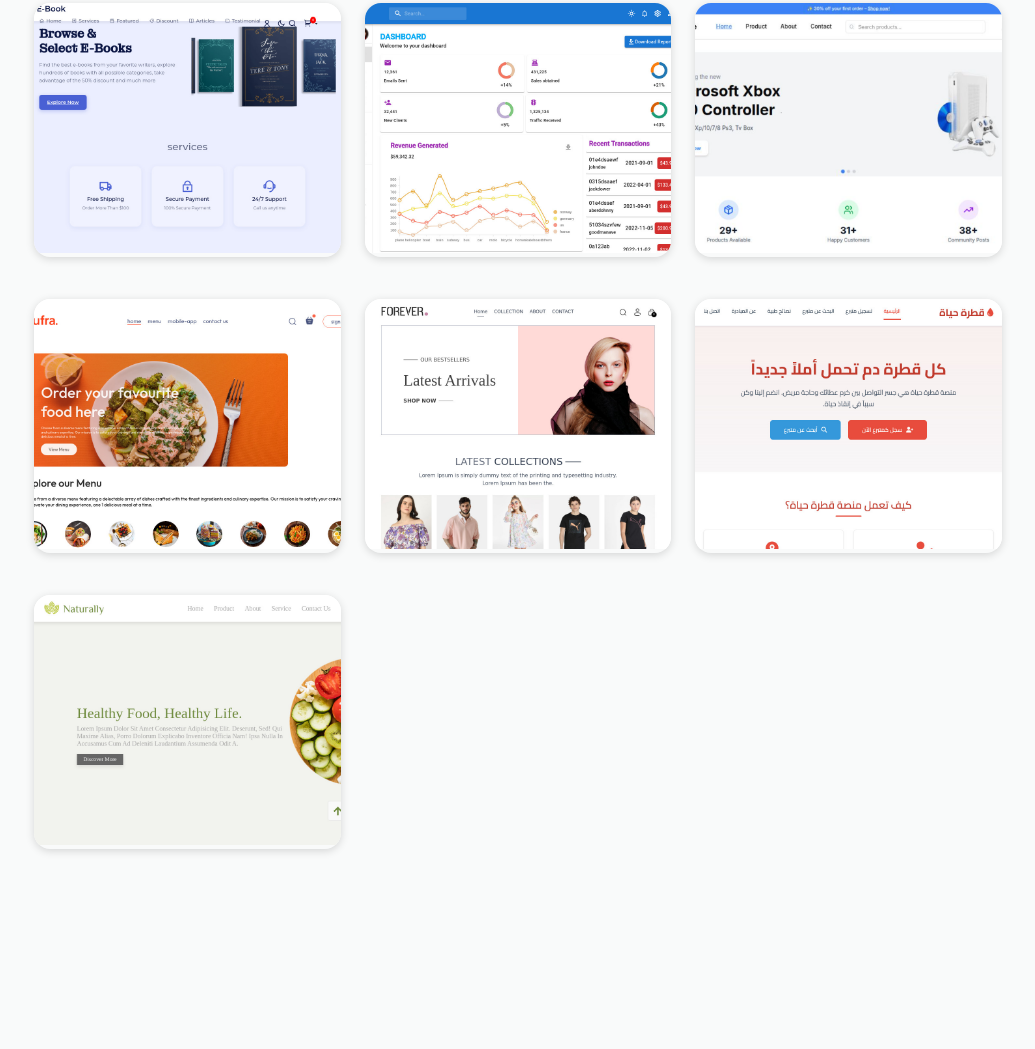
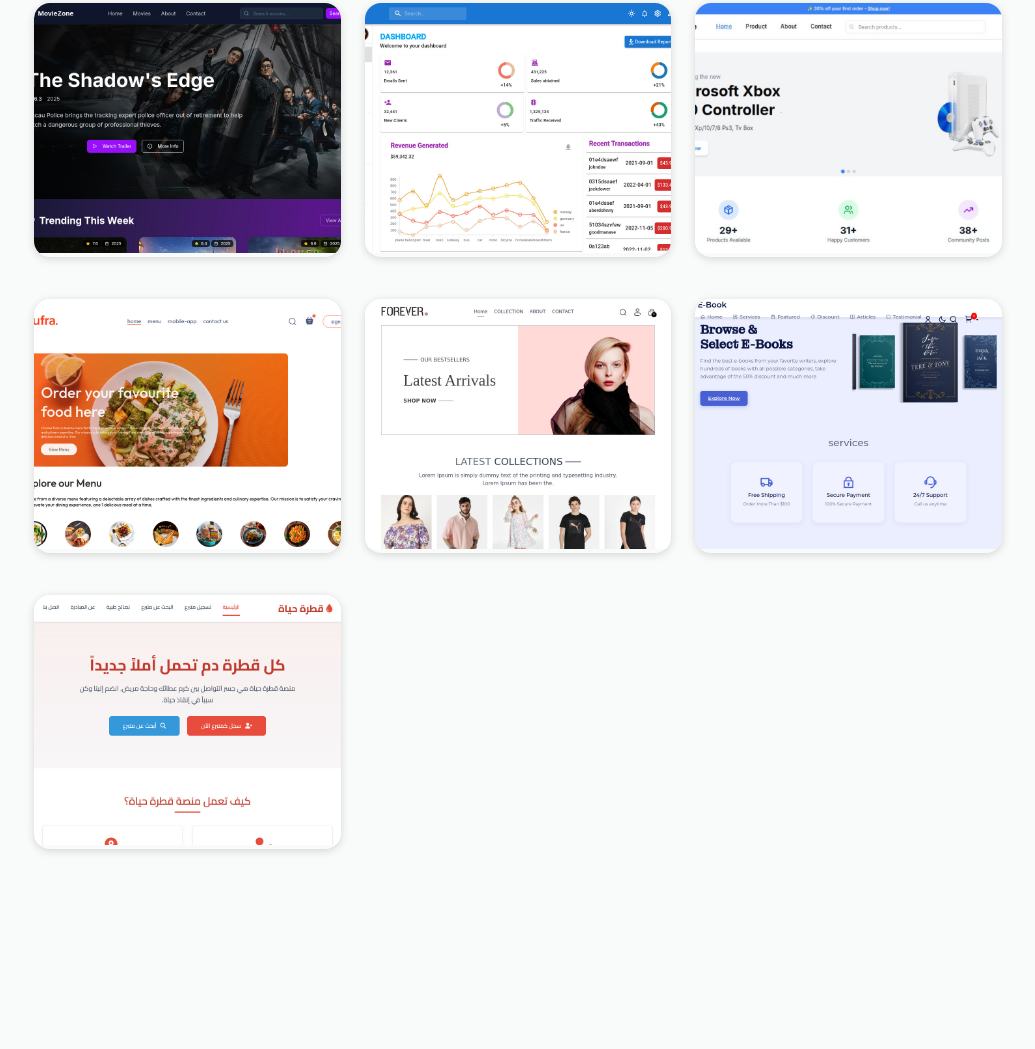
Before and after one commit to sarayoutest/portfolio-sara, a plain HTML site: page index.html in a window 1280 px wide. Shown: the part 2399-3448 px from the top of the page, without its empty margins (122-1157 px from the left). Drawn offline with nearby package versions, Linux system fonts and the light colour scheme.

Commit message:
index.html

```diff
--- a/index.html
+++ b/index.html
@@ -162,11 +162,11 @@
             <h2 class="section__title">Recent Projects</h2>
             <div class="projects__container container grid">
                 <article class="projects__card">
-                    <img src="assets/images/sarayoutest-github-io-1024x768desktop-4fa19c.jpg" alt="online-shopping-book" class="projects__img">
+                    <img src="assets/images/15.jpg" alt="MovieZone" class="projects__img">
                     <div class="projects__modal">
                         <span class="projects__subtitle">Web Development</span>
-                        <h2 class="projects__title">online-shopping-book</h2>
-                        <a href="https://sarayoutest.github.io/online-shopping-book/" target="_blank" class="projects__button button--flex">
+                        <h2 class="projects__title">MovieZone</h2>
+                        <a href="https://movie-zone-two-rho.vercel.app/" target="_blank" class="projects__button button--flex">
                             View Demo <i class="fas fa-external-link-alt button__icon"></i>
                         </a>
                     </div>
@@ -214,6 +214,16 @@
                     </div>
                 </article>
 
+               <article class="projects__card">
+                    <img src="assets/images/sarayoutest-github-io-1024x768desktop-4fa19c.jpg" alt="online-shopping-book" class="projects__img">
+                    <div class="projects__modal">
+                        <span class="projects__subtitle">Web Development</span>
+                        <h2 class="projects__title">online-shopping-book</h2>
+                        <a href="https://sarayoutest.github.io/online-shopping-book/" target="_blank" class="projects__button button--flex">
+                            View Demo <i class="fas fa-external-link-alt button__icon"></i>
+                        </a>
+                    </div>
+                </article>
                 <article class="projects__card">
                     <img src="assets/images/9.jpg" alt="katra_life" class="projects__img">
                     <div class="projects__modal">
```
